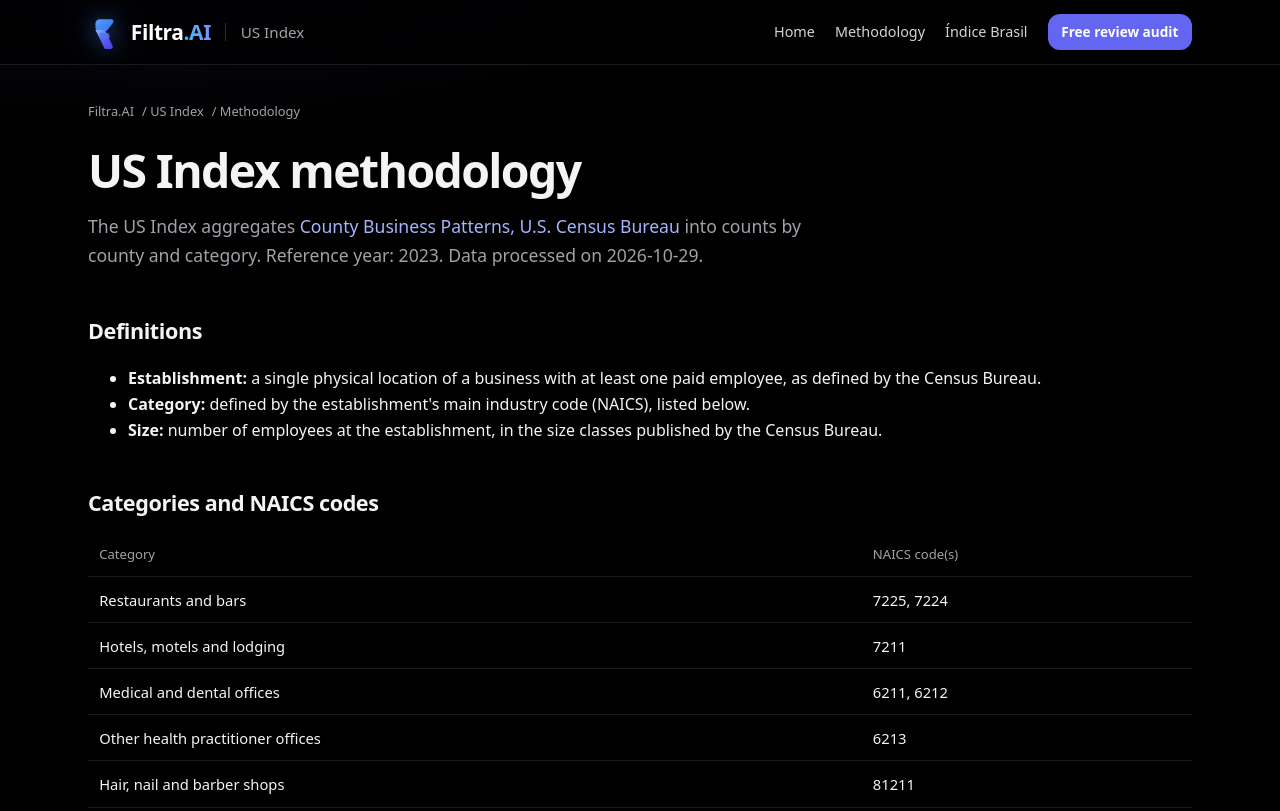
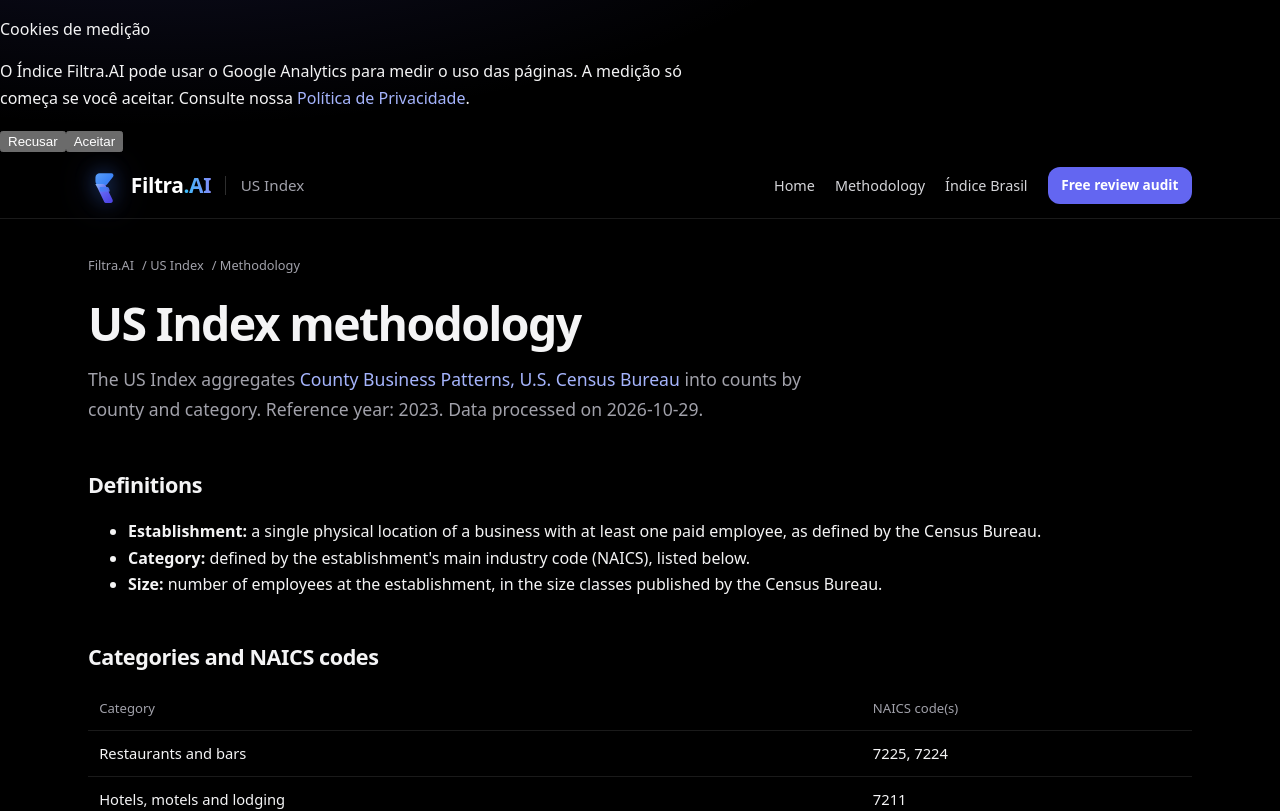
Before and after one commit to LU9DI/saas-reputacao-ia, a Next.js app in the folder indice/: page /us/methodology in a window 1280 px wide. Shown: the top 811 px of the page. Built offline with nearby package versions, Linux system fonts and the light colour scheme.

Commit message:
feat(indice): mount analytics consent in US edition

```diff
--- a/indice/src/app/(us)/layout.tsx
+++ b/indice/src/app/(us)/layout.tsx
@@ -4,6 +4,7 @@ import '../globals.css';
 import { usMeta } from '@/lib/us';
 import { SITE, OG_IMAGE } from '@/lib/seo';
 import { BrandMark } from '@/components/BrandMark';
+import { AnalyticsConsent } from '@/components/AnalyticsConsent';
 
 export function generateMetadata(): Metadata {
   const meta = usMeta();
@@ -24,6 +25,7 @@ export default function UsLayout({ children }: { children: React.ReactNode }) {
   return (
     <html lang="en">
       <body>
+        <AnalyticsConsent />
         {meta.sintetico && <div className="amostra">SYNTHETIC DEVELOPMENT DATA. DO NOT PUBLISH. NUMBERS ARE NOT REAL.</div>}
         <header className="topo">
           <div className="wrap topo-in">
```
